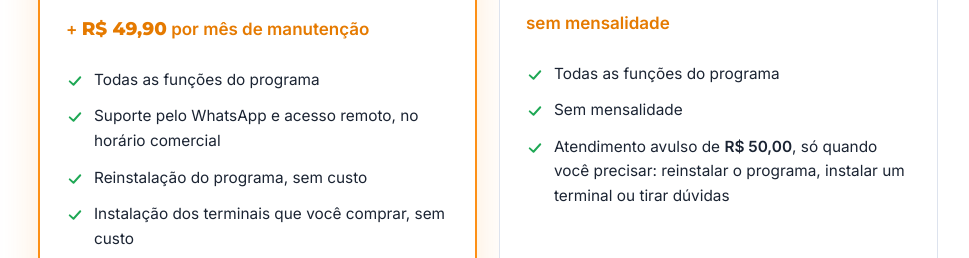
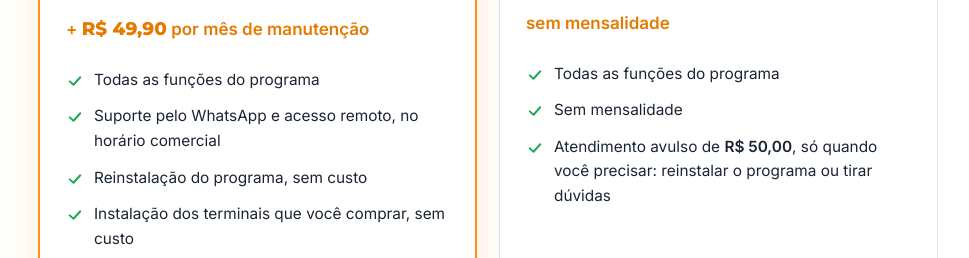
Before and after one commit to nunexsoft/site, a plain HTML site: page index.html in a window 1280 px wide. Shown: the part 6580-6838 px from the top of the page, without its empty margins (152-1121 px from the left). Drawn offline with Linux system fonts and the light colour scheme.

Commit message:
Compra Única: atendimento avulso sem 'instalar um terminal'
Co-Authored-By: Claude Opus 5.5 <noreply@anthropic.com>

```diff
--- a/index.html
+++ b/index.html
@@ -596,7 +596,7 @@ footer .base{border-top:1px solid #163360;padding-top:22px;display:flex;flex-wra
         <ul>
           <li><svg><use href="#i-ok"/></svg>Todas as funções do programa</li>
           <li><svg><use href="#i-ok"/></svg>Sem mensalidade</li>
-          <li><svg><use href="#i-ok"/></svg><span>Atendimento avulso de <b>R$ 50,00</b>, só quando você precisar: reinstalar o programa, instalar um terminal ou tirar dúvidas</span></li>
+          <li><svg><use href="#i-ok"/></svg><span>Atendimento avulso de <b>R$ 50,00</b>, só quando você precisar: reinstalar o programa ou tirar dúvidas</span></li>
         </ul>
         <a class="btn btn-borda" href="https://wa.me/5533991740421?text=Ol%C3%A1!%20Tenho%20interesse%20na%20Compra%20%C3%9Anica%20do%20NuneXSoft." target="_blank" rel="noopener">Quero a compra única</a>
       </div>
```
